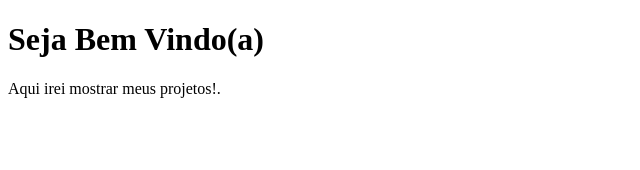
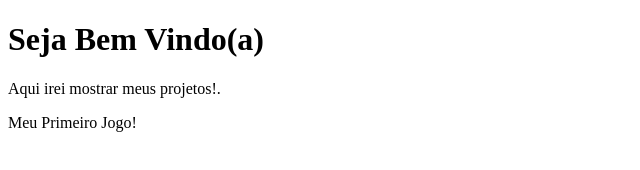
Before and after one commit to GlacialMonky/ThalesOliveira, a plain HTML site: page index.html in a window 1280 px wide. Shown: the whole page, without its empty margins (0-640 px from the left). Drawn offline with Linux system fonts and the light colour scheme.

Commit message:
Update index.html

```diff
--- a/index.html
+++ b/index.html
@@ -7,6 +7,6 @@
 
 <h1>Seja Bem Vindo(a)</h1>
 <p>Aqui irei mostrar meus projetos!.</p>
-
+<a herf="https://glacialmonky.github.io/Colorindo/">Meu Primeiro Jogo!</a>
 </body>
 </html>
```
